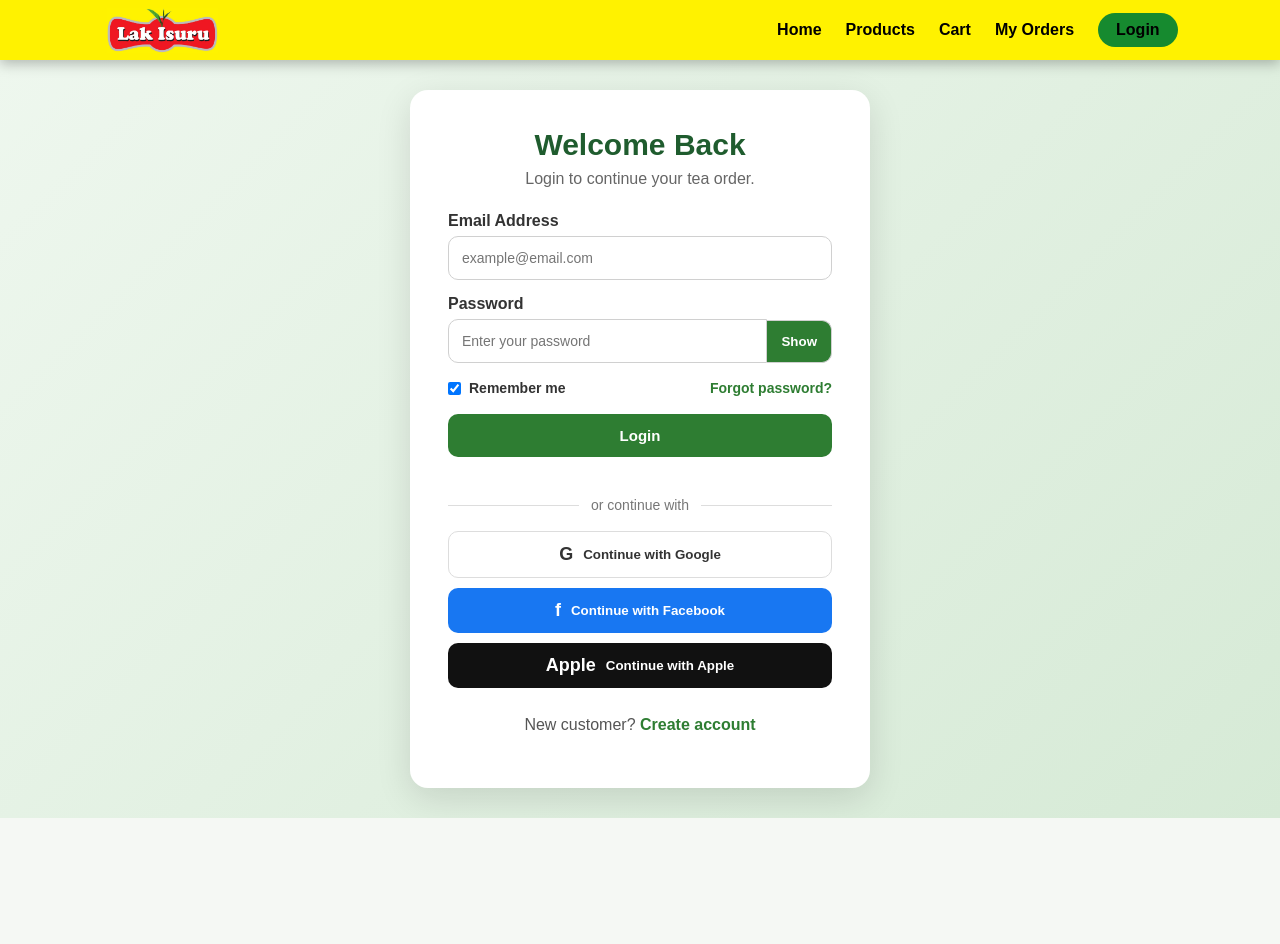
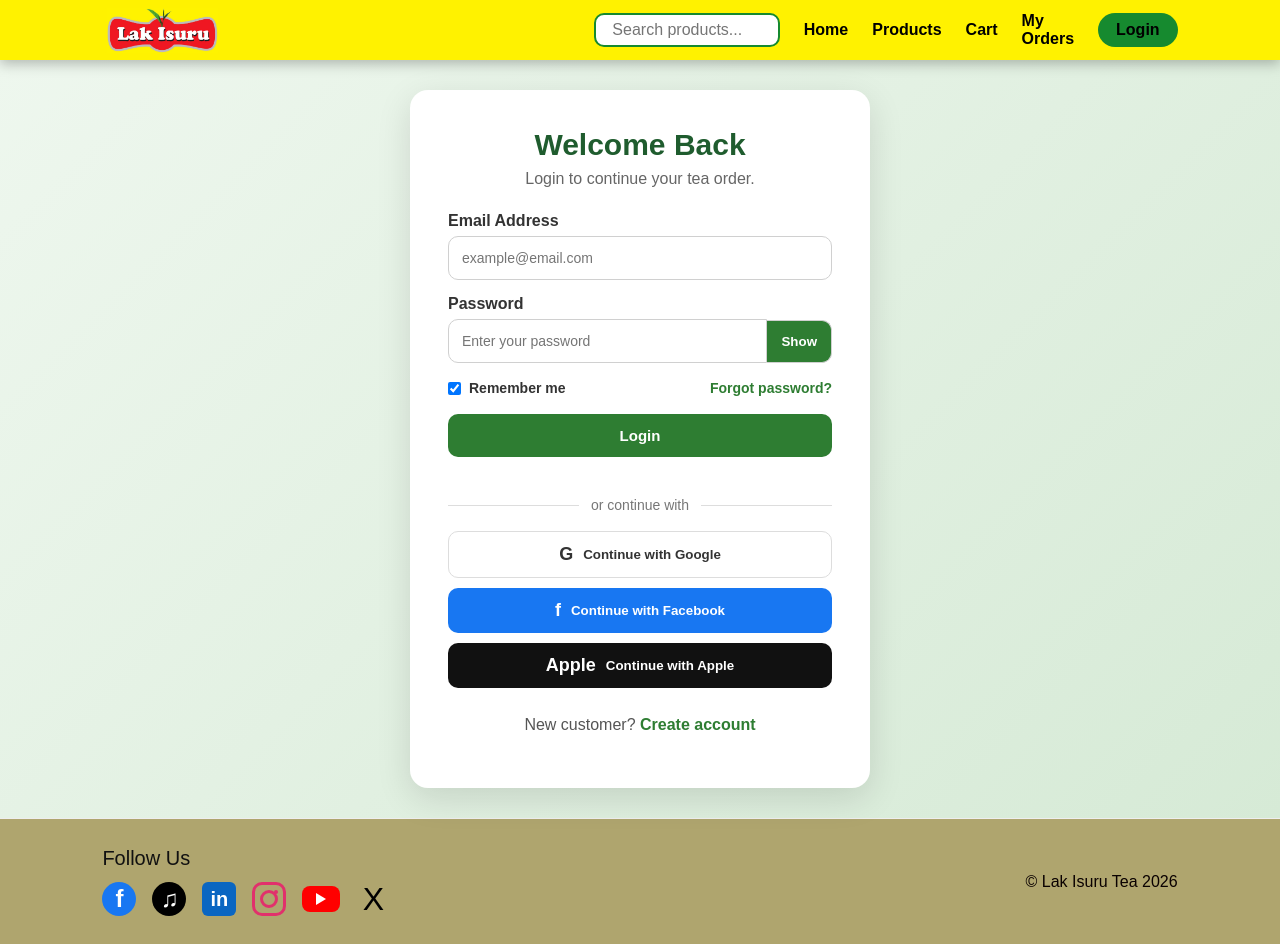
Before and after one commit to IT24103798/Lak_Isuru_Tea, a React app in the folder frontend/: page /login in a window 1280 px wide. Before the commit the page ends 818 px from the top, so only its background shows below. Built offline with nearby package versions, Linux system fonts and the light colour scheme; the HTML template or start-up script is replaced by a standard one.

Commit message:
Add footer component and implement product search functionality in Navbar and Home pages

```diff
--- a/frontend/src/App.jsx
+++ b/frontend/src/App.jsx
@@ -1,5 +1,6 @@
 import { Routes, Route } from "react-router-dom";
 import Navbar from "./components/Navbar";
+import Footer from "./components/Footer";
 import ProtectedRoute from "./components/ProtectedRoute";
 import AdminRoute from "./components/AdminRoute";
 
@@ -68,6 +69,8 @@ function App() {
           />
         </Routes>
       </main>
+
+      <Footer />
     </>
   );
 }
--- /dev/null
+++ b/frontend/src/components/Footer.jsx
@@ -0,0 +1,38 @@
+import "../styles/Footer.css";
+
+const socialLinks = [
+  { name: "Facebook", url: "https://www.facebook.com", icon: "f", className: "facebook" },
+  { name: "TikTok", url: "https://www.tiktok.com", icon: "\u266B", className: "tiktok" },
+  { name: "LinkedIn", url: "https://www.linkedin.com", icon: "in", className: "linkedin" },
+  { name: "Instagram", url: "https://www.instagram.com", icon: "", className: "instagram" },
+  { name: "YouTube", url: "https://www.youtube.com", icon: "", className: "youtube" },
+  { name: "X", url: "https://x.com", icon: "X", className: "x" },
+];
+
+const Footer = () => {
+  return (
+    <footer className="site-footer">
+      <div>
+        <h2>Follow Us</h2>
+        <div className="footer-social-links">
+          {socialLinks.map((socialLink) => (
+            <a
+              key={socialLink.name}
+              href={socialLink.url}
+              className={`footer-social-link ${socialLink.className}`}
+              target="_blank"
+              rel="noreferrer"
+              aria-label={socialLink.name}
+            >
+              {socialLink.icon}
+            </a>
+          ))}
+        </div>
+      </div>
+
+      <p>&copy; Lak Isuru Tea 2026</p>
+    </footer>
+  );
+};
+
+export default Footer;
--- a/frontend/src/components/Navbar.jsx
+++ b/frontend/src/components/Navbar.jsx
@@ -1,13 +1,21 @@
 import { useEffect, useRef, useState } from "react";
-import { Link, useNavigate } from "react-router-dom";
+import { Link, useLocation, useNavigate } from "react-router-dom";
 import { useAuth } from "../context/AuthContext";
 import "../styles/Navbar.css";
 
 function Navbar() {
   const navigate = useNavigate();
+  const location = useLocation();
   const { userInfo, logout } = useAuth();
   const [isAccountMenuOpen, setIsAccountMenuOpen] = useState(false);
   const accountMenuRef = useRef(null);
+
+  const handleSearchChange = (event) => {
+    const searchTerm = event.target.value;
+    const searchQuery = searchTerm ? `?search=${encodeURIComponent(searchTerm)}` : "";
+
+    navigate(`/${searchQuery}#products`);
+  };
 
   const handleLogout = () => {
     logout();
@@ -50,6 +58,17 @@ function Navbar() {
         </Link>
 
       </div>
+
+      {userInfo?.role !== "admin" && (
+        <input
+          type="search"
+          className="navbar-search"
+          value={new URLSearchParams(location.search).get("search") || ""}
+          onChange={handleSearchChange}
+          placeholder="Search products..."
+          aria-label="Search products"
+        />
+      )}
 
       <div className="nav-links">
         {userInfo?.role === "admin" ? (
--- a/frontend/src/pages/Home.jsx
+++ b/frontend/src/pages/Home.jsx
@@ -1,9 +1,13 @@
-import React, { useEffect, useState } from "react";
+import { useEffect, useState } from "react";
+import { useSearchParams } from "react-router-dom";
 import ProductCard from "../components/ProductCard";
+import { useAuth } from "../context/AuthContext";
 import { getAllProducts } from "../services/productService";
 import "../styles/Home.css";
 
 function Home() {
+  const { userInfo } = useAuth();
+  const [searchParams] = useSearchParams();
   const [products, setProducts] = useState([]);
   const [loading, setLoading] = useState(true);
   const [error, setError] = useState("");
@@ -27,8 +31,24 @@ function Home() {
     loadProducts();
   }, []);
 
+  const searchTerm = searchParams.get("search") || "";
+  const normalizedSearchTerm = searchTerm.trim().toLowerCase();
+  const filteredProducts = products.filter((product) => {
+    const searchableText = [
+      product.name,
+      product.category,
+      product.description,
+    ]
+      .filter(Boolean)
+      .join(" ")
+      .toLowerCase();
+
+    return searchableText.includes(normalizedSearchTerm);
+  });
+
   return (
     <div className="home-page">
+      {!userInfo && (
         <section className="hero-section">
           <div className="hero-content">
             <h1>Fresh Tea From Fresh Name</h1>
@@ -42,6 +62,7 @@ function Home() {
             </a>
           </div>
         </section>
+      )}
 
       <section className="products-section" id="products">
         <h2>Our Tea Products</h2>
@@ -58,9 +79,15 @@ function Home() {
           <p className="status-message">No products available yet.</p>
         )}
 
-        {!loading && !error && products.length > 0 && (
+        {!loading && !error && products.length > 0 && filteredProducts.length === 0 && (
+          <p className="status-message">
+            No products found for "{searchTerm.trim()}".
+          </p>
+        )}
+
+        {!loading && !error && filteredProducts.length > 0 && (
           <div className="product-grid">
-            {products.map((product) => (
+            {filteredProducts.map((product) => (
               <ProductCard product={product} key={product._id} />
             ))}
           </div>
--- /dev/null
+++ b/frontend/src/styles/Footer.css
@@ -0,0 +1,115 @@
+.site-footer {
+  display: flex;
+  align-items: center;
+  justify-content: space-between;
+  gap: 28px;
+  padding: 28px 8%;
+  background: #afa56e;
+  border-top: 1px solid #eeeeee;
+  color: #333333;
+  text-align: left;
+}
+
+.site-footer h2 {
+  margin: 0 0 12px;
+  color: #111111;
+  font-size: 20px;
+  font-weight: 500;
+}
+
+.site-footer p {
+  color: #0a0101;
+  font-size: 16px;
+}
+
+.footer-social-links {
+  display: flex;
+  align-items: center;
+  gap: 16px;
+}
+
+.footer-social-link {
+  width: 34px;
+  height: 34px;
+  display: grid;
+  place-items: center;
+  position: relative;
+  border-radius: 6px;
+  color: #ffffff;
+  font-family: Arial, sans-serif;
+  font-size: 24px;
+  font-weight: 800;
+  line-height: 1;
+  text-decoration: none;
+  transition: transform 0.2s ease;
+}
+
+.footer-social-link:hover {
+  transform: translateY(-3px);
+}
+
+.footer-social-link.facebook {
+  background: #1877f2;
+  border-radius: 50%;
+}
+
+.footer-social-link.tiktok {
+  background: #000000;
+  border-radius: 50%;
+}
+
+.footer-social-link.linkedin {
+  background: #0a66c2;
+  font-size: 20px;
+}
+
+.footer-social-link.instagram {
+  border: 3px solid #e1306c;
+  border-radius: 10px;
+}
+
+.footer-social-link.instagram::before {
+  width: 12px;
+  height: 12px;
+  border: 3px solid #e1306c;
+  border-radius: 50%;
+  content: "";
+}
+
+.footer-social-link.instagram::after {
+  width: 4px;
+  height: 4px;
+  position: absolute;
+  top: 5px;
+  right: 5px;
+  background: #e1306c;
+  border-radius: 50%;
+  content: "";
+}
+
+.footer-social-link.youtube {
+  width: 38px;
+  height: 26px;
+  background: #ff0000;
+  border-radius: 8px;
+}
+
+.footer-social-link.youtube::before {
+  border-top: 6px solid transparent;
+  border-bottom: 6px solid transparent;
+  border-left: 10px solid #ffffff;
+  content: "";
+}
+
+.footer-social-link.x {
+  color: #000000;
+  font-size: 32px;
+  font-weight: 400;
+}
+
+@media (max-width: 640px) {
+  .site-footer {
+    flex-direction: column;
+    align-items: flex-start;
+  }
+}
--- a/frontend/src/styles/Home.css
+++ b/frontend/src/styles/Home.css
@@ -28,12 +28,12 @@
   display: flex;
   align-items: center;
   justify-content: center;
-  padding: 60px 8%;
+  padding: 40px 8%;
   text-align: center;
 }
 
 .hero-content {
-  max-width: 760px;
+  max-width: 800px;
 }
 
 .hero-content h1 {
@@ -69,7 +69,7 @@
 
 /* Products */
 .products-section {
-  padding: 65px 8%;
+  padding: 8px 8% 60px;
   text-align: center;
 }
 
@@ -82,12 +82,13 @@
 .section-subtitle {
   color: #555555;
   font-size: 17px;
-  margin-bottom: 42px;
+  margin-bottom: 24px;
 }
 
 .product-grid {
   display: grid;
-  grid-template-columns: repeat(auto-fit, minmax(260px, 1fr));
+  grid-template-columns: repeat(auto-fill, minmax(260px, 280px));
+  justify-content: center;
   gap: 28px;
 }
 
--- a/frontend/src/styles/Navbar.css
+++ b/frontend/src/styles/Navbar.css
@@ -34,6 +34,24 @@
   object-fit: contain;
   background: #fff200;
   border-radius: 4px;
+}
+
+.navbar-search {
+  width: min(300px, 28vw);
+  min-width: 160px;
+  padding: 6px 16px;
+  margin-left: 400px;
+  border: 2px solid #168a2f;
+  border-radius: 10px;
+  background: #ffffff;
+  color: #222222;
+  font: inherit;
+  outline: none;
+}
+
+.navbar-search:focus {
+  border-color: #c40000;
+  box-shadow: 0 0 0 3px rgba(196, 0, 0, 0.12);
 }
 
 .brand-name {
@@ -173,6 +191,11 @@
     justify-content: center;
   }
 
+  .navbar-search {
+    width: min(400px, 100%);
+    margin: 0 auto;
+  }
+
   .nav-logo {
     width: 96px;
     height: 50px;
```
Lines whose indentation alone changed are shown as unchanged.
